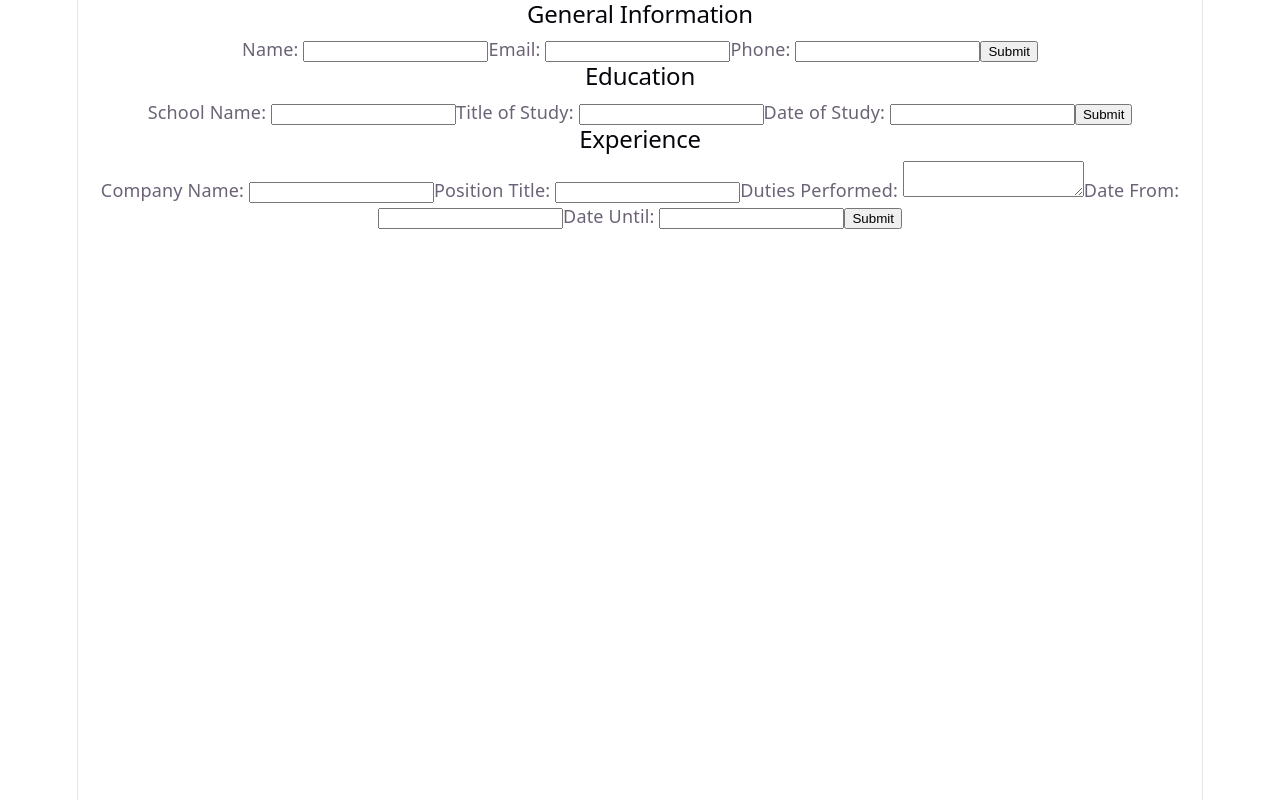
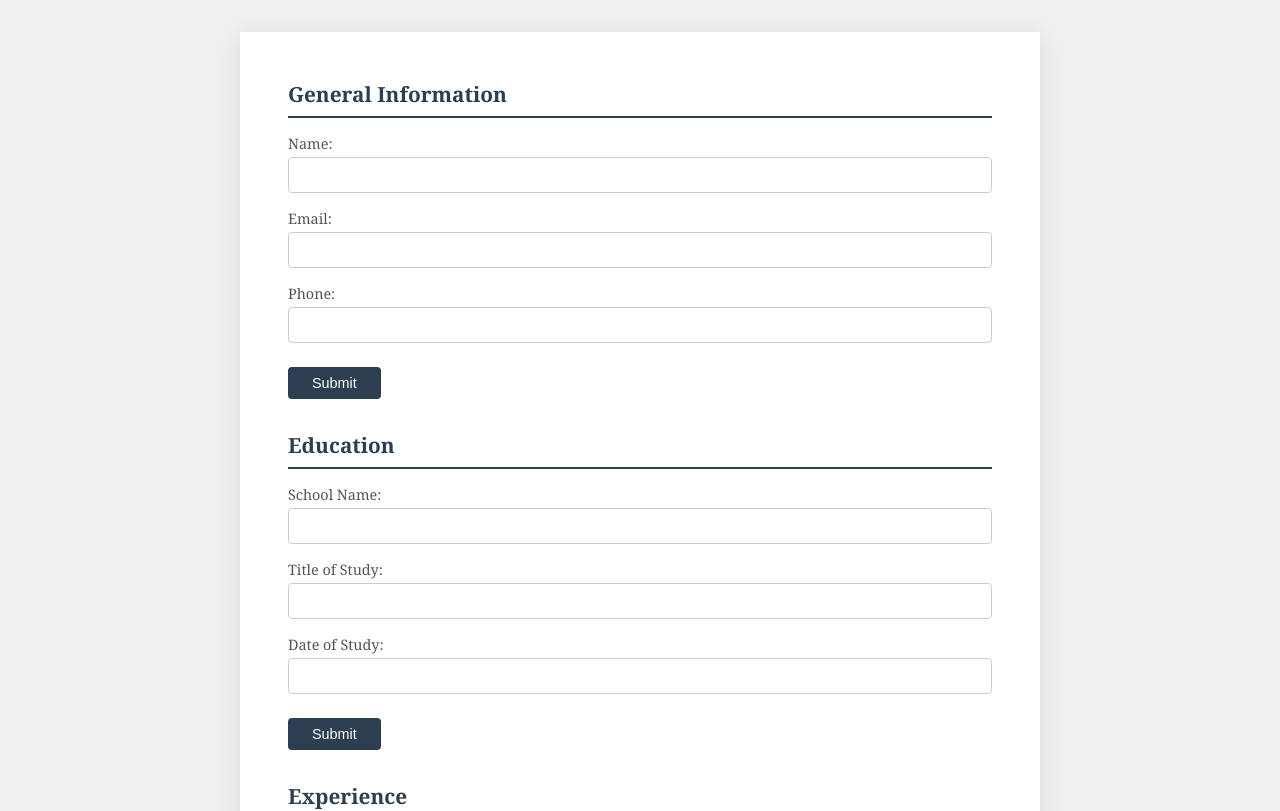
Before and after one commit to katsuutan/cv-application, a React (Vite) app: page / in a window 1280 px wide. Shown: the top 811 px of the page. Built offline with nearby package versions, Linux system fonts and the light colour scheme.

Commit message:
Add basic styling to CV application

```diff
--- a/src/components/Education.jsx
+++ b/src/components/Education.jsx
@@ -47,14 +47,14 @@ function Education() {
                         />
                     </label>
 
-                    <button onClick={handleSubmit}>Submit</button>
+                    <button className="submit-btn" onClick={handleSubmit}>Submit</button>
                 </>
             ) : ( // Display Mode
                 <>
                     <p>{education.schoolName}</p>
                     <p>{education.titleStudy}</p>
                     <p>{education.dateStudy}</p>
-                    <button onClick={handleEdit}>Edit</button>
+                    <button className="edit-btn" onClick={handleEdit}>Edit</button>
                 </>
             )}
         </div>
--- a/src/components/Experience.jsx
+++ b/src/components/Experience.jsx
@@ -62,7 +62,7 @@ function Experience() {
                         />
                     </label>
 
-                    <button onClick={handleSubmit}>Submit</button>
+                    <button className="submit-btn" onClick={handleSubmit}>Submit</button>
                 </>
             ) : ( // Display Mode
                 <>
@@ -71,7 +71,7 @@ function Experience() {
                     <p>{experience.duties}</p>
                     <p>{experience.dateFrom}</p>
                     <p>{experience.dateUntil}</p>
-                    <button onClick={handleEdit}>Edit</button>
+                    <button className="edit-btn" onClick={handleEdit}>Edit</button>
                 </>
             )}
         </div>
--- a/src/components/GeneralInfo.jsx
+++ b/src/components/GeneralInfo.jsx
@@ -47,14 +47,14 @@ function GeneralInfo() {
                         />
                     </label>
 
-                    <button onClick={handleSubmit}>Submit</button>
+                    <button className="submit-btn" onClick={handleSubmit}>Submit</button>
                 </>
             ) : ( // Display Mode
                 <>
                     <p>{generalInfo.name}</p>
                     <p>{generalInfo.email}</p>
                     <p>{generalInfo.phone}</p>
-                    <button onClick={handleEdit}>Edit</button>
+                    <button className="edit-btn" onClick={handleEdit}>Edit</button>
                 </>
             )}
         </div>
--- a/src/index.css
+++ b/src/index.css
@@ -1,111 +1,71 @@
-:root {
-  --text: #6b6375;
-  --text-h: #08060d;
-  --bg: #fff;
-  --border: #e5e4e7;
-  --code-bg: #f4f3ec;
-  --accent: #aa3bff;
-  --accent-bg: rgba(170, 59, 255, 0.1);
-  --accent-border: rgba(170, 59, 255, 0.5);
-  --social-bg: rgba(244, 243, 236, 0.5);
-  --shadow:
-    rgba(0, 0, 0, 0.1) 0 10px 15px -3px, rgba(0, 0, 0, 0.05) 0 4px 6px -2px;
-
-  --sans: system-ui, 'Segoe UI', Roboto, sans-serif;
-  --heading: system-ui, 'Segoe UI', Roboto, sans-serif;
-  --mono: ui-monospace, Consolas, monospace;
-
-  font: 18px/145% var(--sans);
-  letter-spacing: 0.18px;
-  color-scheme: light dark;
-  color: var(--text);
-  background: var(--bg);
-  font-synthesis: none;
-  text-rendering: optimizeLegibility;
-  -webkit-font-smoothing: antialiased;
-  -moz-osx-font-smoothing: grayscale;
-
-  @media (max-width: 1024px) {
-    font-size: 16px;
-  }
-}
-
-@media (prefers-color-scheme: dark) {
-  :root {
-    --text: #9ca3af;
-    --text-h: #f3f4f6;
-    --bg: #16171d;
-    --border: #2e303a;
-    --code-bg: #1f2028;
-    --accent: #c084fc;
-    --accent-bg: rgba(192, 132, 252, 0.15);
-    --accent-border: rgba(192, 132, 252, 0.5);
-    --social-bg: rgba(47, 48, 58, 0.5);
-    --shadow:
-      rgba(0, 0, 0, 0.4) 0 10px 15px -3px, rgba(0, 0, 0, 0.25) 0 4px 6px -2px;
-  }
-
-  #social .button-icon {
-    filter: invert(1) brightness(2);
-  }
+* {
+  margin: 0;
+  padding: 0;
+  box-sizing: border-box;
 }
 
 body {
-  margin: 0;
+  font-family: 'Georgia', serif;
+  background-color: #f0f0f0;
+  display: flex;
+  justify-content: center;
+  padding: 2rem;
 }
 
 #root {
-  width: 1126px;
-  max-width: 100%;
-  margin: 0 auto;
-  text-align: center;
-  border-inline: 1px solid var(--border);
-  min-height: 100svh;
+  background-color: white;
+  width: 100%;
+  max-width: 800px;
+  padding: 3rem;
+  box-shadow: 0px 4px 20px rgba(0, 0, 0, 0.1);
+}
+
+h2 {
+  font-size: 1.3rem;
+  color: #2c3e50;
+  border-bottom: 2px solid #2c3e50;
+  padding-bottom: 0.5rem;
+  margin-bottom: 1rem;
+}
+
+label {
   display: flex;
   flex-direction: column;
-  box-sizing: border-box;
+  gap: 0.25rem;
+  margin-bottom: 1rem;
+  font-size: 0.9rem;
+  color: #555;
 }
 
-h1,
-h2 {
-  font-family: var(--heading);
-  font-weight: 500;
-  color: var(--text-h);
+input, textarea {
+  padding: 0.5rem;
+  font-size: 1rem;
+  border: 1px solid #ccc;
+  border-radius: 4px;
+  width: 100%;
 }
 
-h1 {
-  font-size: 56px;
-  letter-spacing: -1.68px;
-  margin: 32px 0;
-  @media (max-width: 1024px) {
-    font-size: 36px;
-    margin: 20px 0;
-  }
-}
-h2 {
-  font-size: 24px;
-  line-height: 118%;
-  letter-spacing: -0.24px;
-  margin: 0 0 8px;
-  @media (max-width: 1024px) {
-    font-size: 20px;
-  }
-}
-p {
-  margin: 0;
+textarea {
+  min-height: 100px;
+  resize: vertical;
 }
 
-code,
-.counter {
-  font-family: var(--mono);
-  display: inline-flex;
+button {
+  padding: 0.5rem 1.5rem;
+  border: none;
   border-radius: 4px;
-  color: var(--text-h);
+  cursor: pointer;
+  font-size: 0.9rem;
+  margin-top: 0.5rem;
+  margin-right: 0.5rem;
 }
 
-code {
-  font-size: 15px;
-  line-height: 135%;
-  padding: 4px 8px;
-  background: var(--code-bg);
+.submit-btn {
+  background-color: #2c3e50;
+  color: white;
 }
+
+.edit-btn {
+  background-color: #3498db;
+  color: white;
+}
--- a/src/styles/Education.css
+++ b/src/styles/Education.css
@@ -0,0 +1,3 @@
+.education {
+  margin-bottom: 2rem;
+}
--- a/src/styles/Experience.css
+++ b/src/styles/Experience.css
@@ -0,0 +1,3 @@
+.experience {
+  margin-bottom: 2rem;
+}
--- a/src/styles/GeneralInfo.css
+++ b/src/styles/GeneralInfo.css
@@ -0,0 +1,3 @@
+.general-info {
+  margin-bottom: 2rem;
+}
```
Also changed, not shown: src/App.css (deleted, +0 -184 lines).
